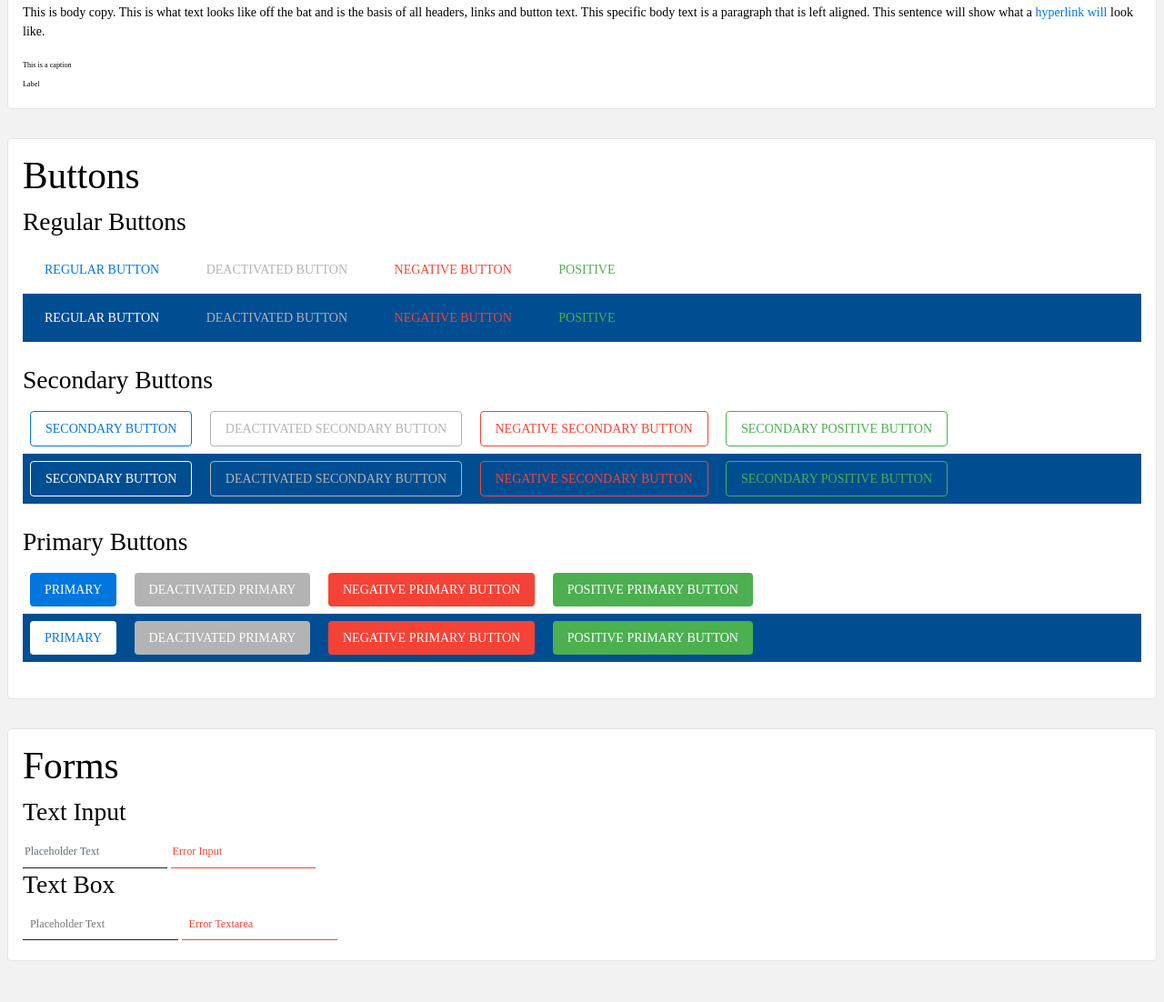
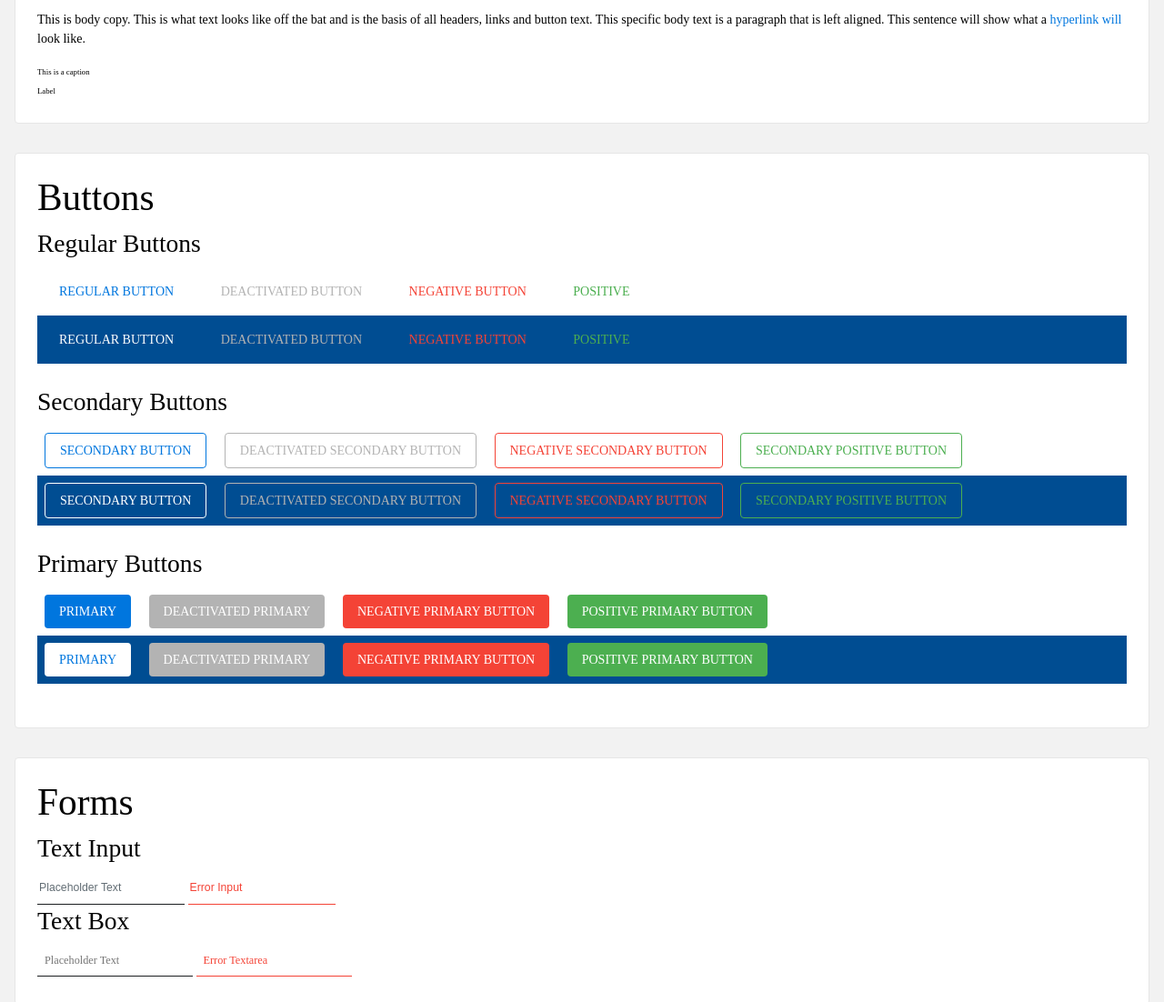
Before and after one commit to emkey/Design-System, a website: page index.html in a window 1280 px wide. Shown: the part 442-1544 px from the top of the page at 91% size. Before the commit the page ends 1515 px from the top, so only its background shows below. Drawn offline with Linux system fonts and the light colour scheme.

Commit message:
added responsive typography

```diff
--- a/index.html
+++ b/index.html
@@ -95,7 +95,7 @@
 					<h3>Text Input</h3>
 					<form>
 						<input type="text" placeholder="Placeholder Text" />
-						<input type="text" class="Error" placeholder="Error Input" />
+						<input type="text" class="error" placeholder="Error Input" />
 					</form>
 					<h3>Text Box</h3>
 					<form>
@@ -103,6 +103,12 @@
 						<textarea class="error" placeholder="Error Textarea" rows="1"></textarea>
 					</form>
 				</div>
+				<div class="column column-12 card">
+					<h2>Cards</h2>
+					<div class="card">
+						Hello there this is a card which is a basic content container. This can be modified and used in many different ways.
+					</div>
+				</div>
 			</div>
 		</div>
 	</body>
--- a/scss/atoms/_cards.scss
+++ b/scss/atoms/_cards.scss
@@ -5,5 +5,7 @@
 	@include padding-all($medium-spacing);
 	@include margin-top($medium-spacing);
 	@include margin-bottom($medium-spacing);
-
+	@media (min-width: 481px){
+		@include padding-all($large-spacing);
+	}
 }
--- a/scss/atoms/_forms.scss
+++ b/scss/atoms/_forms.scss
@@ -1,14 +1,16 @@
+
+
 input{
-	@include border-top(0px);
-	@include border-right(0px);
-	@include  border-bottom(1px solid $kdarkgrey);
-	@include border-left(0px);
+	@include border-bottom(1px,solid,$kdarkgrey);
+	@include border-top(0px,solid,$kdarkgrey);
+	@include border-right(0px,solid,$kdarkgrey);
+	@include border-left(0px,solid,$kdarkgrey);
+	@include padding-bottom($normal-spacing);
+	@include padding-top($normal-spacing);
 	font-size: ms(0);
-	font-weight: $font-weight;
-	font-family: $main-typeface;
+	font-weight: $main-typeface;
 	line-height: $base-lineheight;
-	@include padding-top($normal-spacing);
-	@include padding-bottom($normal-spacing);
+
 	&::placeholder{
 		color: lighten($kdarkgrey, 30%);
 		font-weight: 300;
@@ -22,10 +24,10 @@ input{
 }
 textarea{
 	resize: none;
-	@include border-top(0px);
-	@include border-right(0px);
-	@include  border-bottom(1px solid $kdarkgrey);
-	@include border-left(0px);
+	@include border-top(0px,solid,$kdarkgrey);
+	@include border-right(0px,solid,$kdarkgrey);
+	@include border-left(0px,solid,$kdarkgrey);
+	@include border-bottom(1px,solid,$kdarkgrey);
 	font-family: $main-typeface;
 	font-weight: 300;
 	font-size: ms(0);
@@ -40,11 +42,13 @@ textarea{
 	background-color: darken($white, 15%);
 	border-top-right-radius: $border-radius;
 	border-top-left-radius: $border-radius;
-	@include border-bottom(1px solid lighten($kblue, 15%));
+
+	@include border-bottom(1px,solid,lighten($kblue, 15%));
 		&::placeholder{
 			color: lighten($kblue, 15%);
 		}
 	}
+
 }
 input.error, textarea.error{
 	border-color: $red;
--- a/scss/atoms/_typography.scss
+++ b/scss/atoms/_typography.scss
@@ -14,19 +14,19 @@ h1,h2,h3,h4{
 	@include margin-bottom($normal-spacing);
 }
 h1{
-	font-size: ms(4);
+	@include ms-respond(font-size,4);
 	line-height: 1.2em;
 }
 h2{
-	font-size: ms(3);
+	@include ms-respond(font-size,3);
 	line-height: 1.2em;
 }
 h3{
-	font-size: ms(2);
+	@include ms-respond(font-size,2);
 	line-height: 1.3em;
 }
 h4{
-	font-size: ms(1);
+	@include ms-respond(font-size,1);
 	line-height: 1.3em;
 }
 
--- a/scss/quarks/_borders.scss
+++ b/scss/quarks/_borders.scss
@@ -1,15 +1,15 @@
 @mixin border($border-top, $border-right, $border-bottom, $border-left){
 	border: $border-top, $border-right, $border-bottom, $border-left;
 }
-@mixin border-top($border-size){
-	border-top: $border-size;
+@mixin border-top($border-size, $border-style, $border-color){
+	border-top: $border-size $border-style $border-color;
 }
-@mixin border-right($border-size){
-	border-right: $border-size;
+@mixin border-right($border-size, $border-style, $border-color){
+	border-right: $border-size $border-style $border-color;
 }
-@mixin border-bottom($border-size){
-	border-bottom: $border-size;
+@mixin border-bottom($border-size, $border-style, $border-color){
+	border-bottom: $border-size $border-style $border-color;
 }
-@mixin border-left($border-size){
-	border-left: $border-size;
+@mixin border-left($border-size, $border-style, $border-color){
+	border-left: $border-size $border-style $border-color;
 }
--- a/scss/quarks/_grid.scss
+++ b/scss/quarks/_grid.scss
@@ -143,6 +143,7 @@ html{
 	background-color: lighten($red, 15%);
 	@media (min-width: 481px){
 		@include column-4();
+		@include padding-all($normal-spacing);
 	}
 	@media (min-width: 769px){
 		@include column-6();
--- a/scss/quarks/_typefaces.scss
+++ b/scss/quarks/_typefaces.scss
@@ -2,5 +2,13 @@
 
 $modularscale: (
   base: 0.875em,
-  ratio: 1.5
+  ratio: 1.4,
+  280px:(
+  base: 0.875em,
+  ratio: 1.4,
+  	),
+  768px:(
+  	base: 0.875em,
+  	ratio: 1.5
+  ),
 );
--- a/scss/quarks/_variables.scss
+++ b/scss/quarks/_variables.scss
@@ -3,7 +3,7 @@ $root-fontsize: 100%;
 $border-radius: 0.25rem;
 $layout-maxwidth:80rem;
 $layout-columns: 12;
-$gutter-width: 0.5rem;
+$gutter-width: 1rem;
 
 
 /* Typography */
--- a/scss/style.scss
+++ b/scss/style.scss
@@ -1,5 +1,4 @@
 @import 'reset';
-
 @import 'quarks';
 @import 'atoms';
 @import 'environment';
```
Also changed, not shown: css/style.css, 1 other file.
